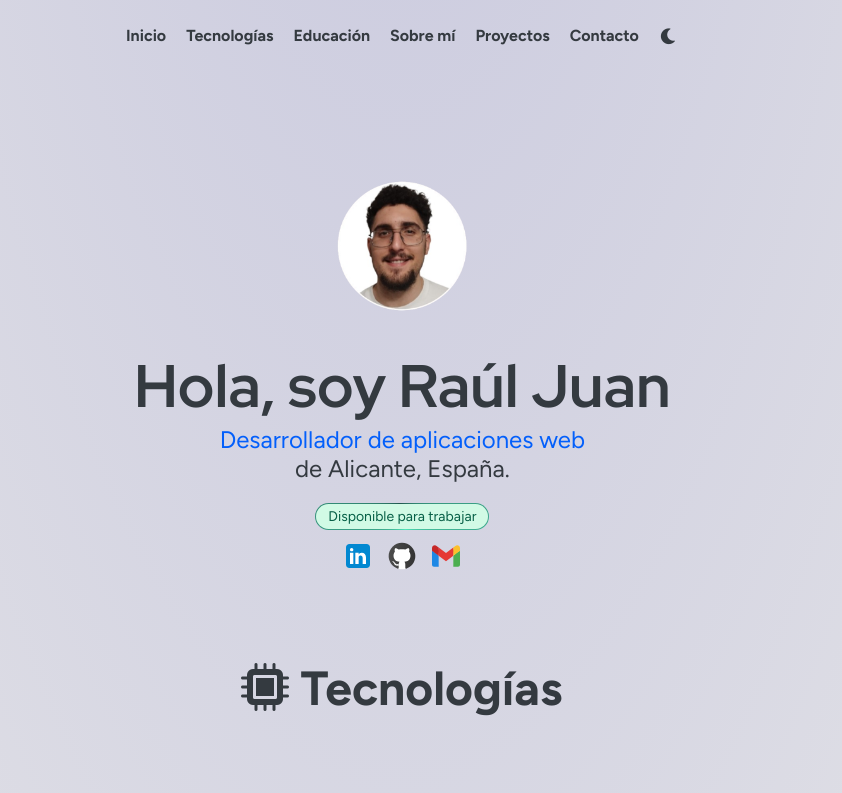
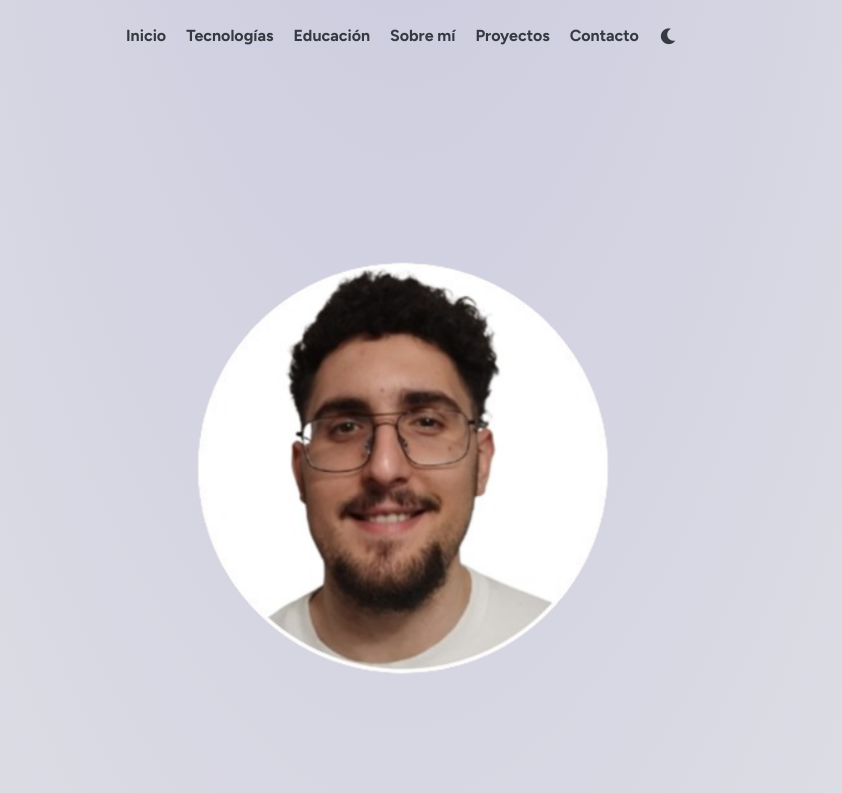
Before and after one commit to SrLopus/Portfolio, a React (Vite) app: page / in a window 1280 px wide. Shown: the top 793 px of the page, without its empty margins (238-1080 px from the left). Built offline with nearby package versions, Linux system fonts and the light colour scheme.

Commit message:
Agrega un contenedor para la imagen hero y ajusta estilos en style.css para mejorar la presentación y la interactividad.

```diff
--- a/src/components/Presentation.jsx
+++ b/src/components/Presentation.jsx
@@ -9,7 +9,9 @@ import gmail from "../assets/icons/gmail.svg"
 function Presentacion(modo){
   return (
     <section className="presentacion animate__animated animate__bounceInDown">
-      <img src={modo?heroImageDark:heroImage} id="img-hero" className="img-hero" alt="Hero"/>
+      <div className="contenedor-img">
+        <img src={modo?heroImageDark:heroImage} id="img-hero" className="img-hero" alt="Hero"/>
+      </div>
       <h1 className="tituloPres">Hola, soy Raúl Juan</h1>
       <p className="textoPres">
         <span style={{ color: "#035ffb" }}>Desarrollador de aplicaciones web</span>
--- a/src/styles/style.css
+++ b/src/styles/style.css
@@ -358,16 +358,23 @@ html {
 }
 
 .img-hero {
-    height: 200px;
-    width: 200px;
-    transition: 0.5s;
+    width: 100%;
+    height: 100%;
     object-fit: cover;
-    border-radius: 50%;
+    transition: transform 0.3s ease;
 }
 
-.img-hero:hover {
-    scale: 1.3;
-    transition: 0.5s;
+.contenedorImg{
+    width: 300px;
+    height: 300px;
+    border-radius: 50%;
+    overflow: hidden;
+    position: relative;
+    cursor: pointer;
+}
+
+.image-hero:hover .circular-image {
+    transform: scale(1.3);
 }
 
 .presentacion {
```
